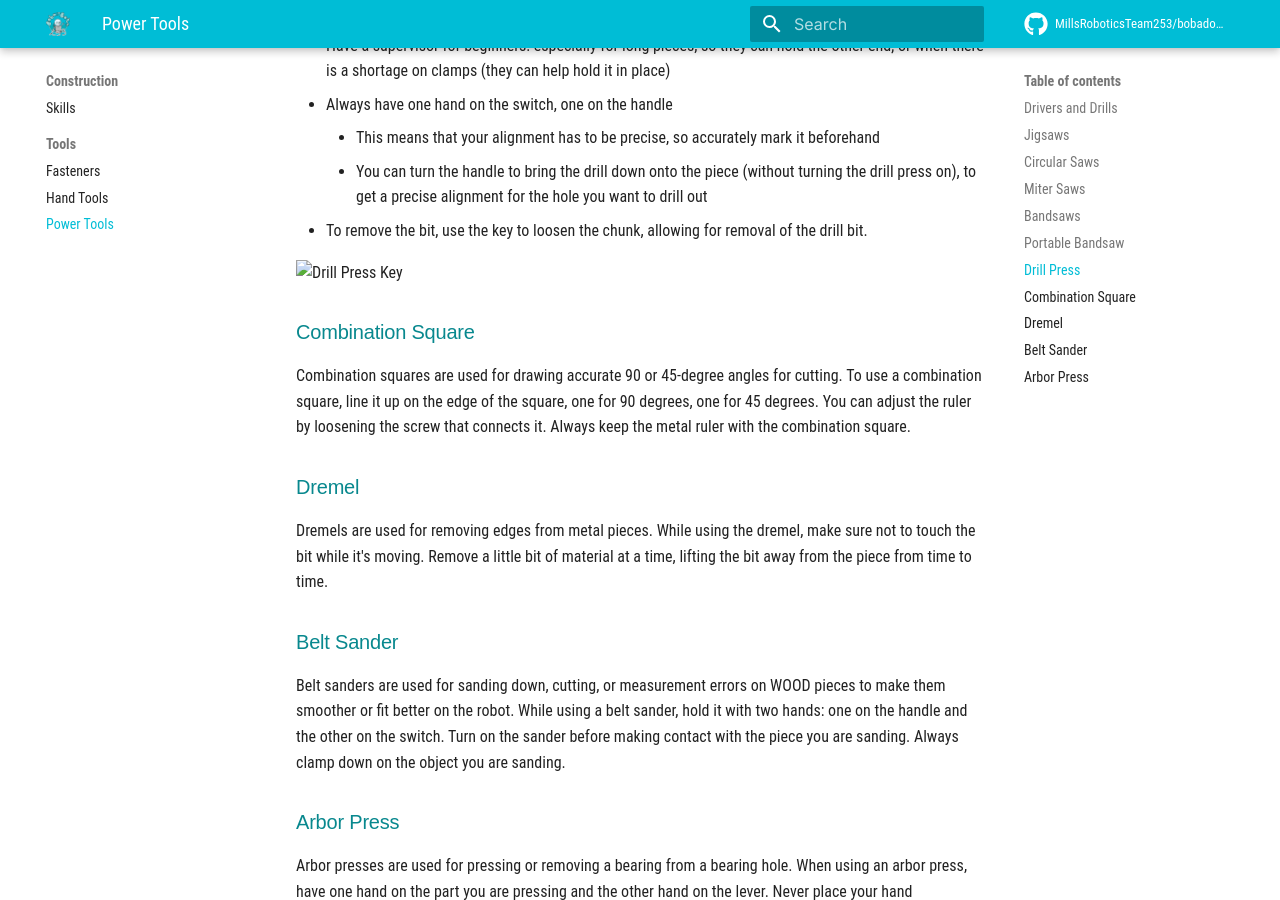
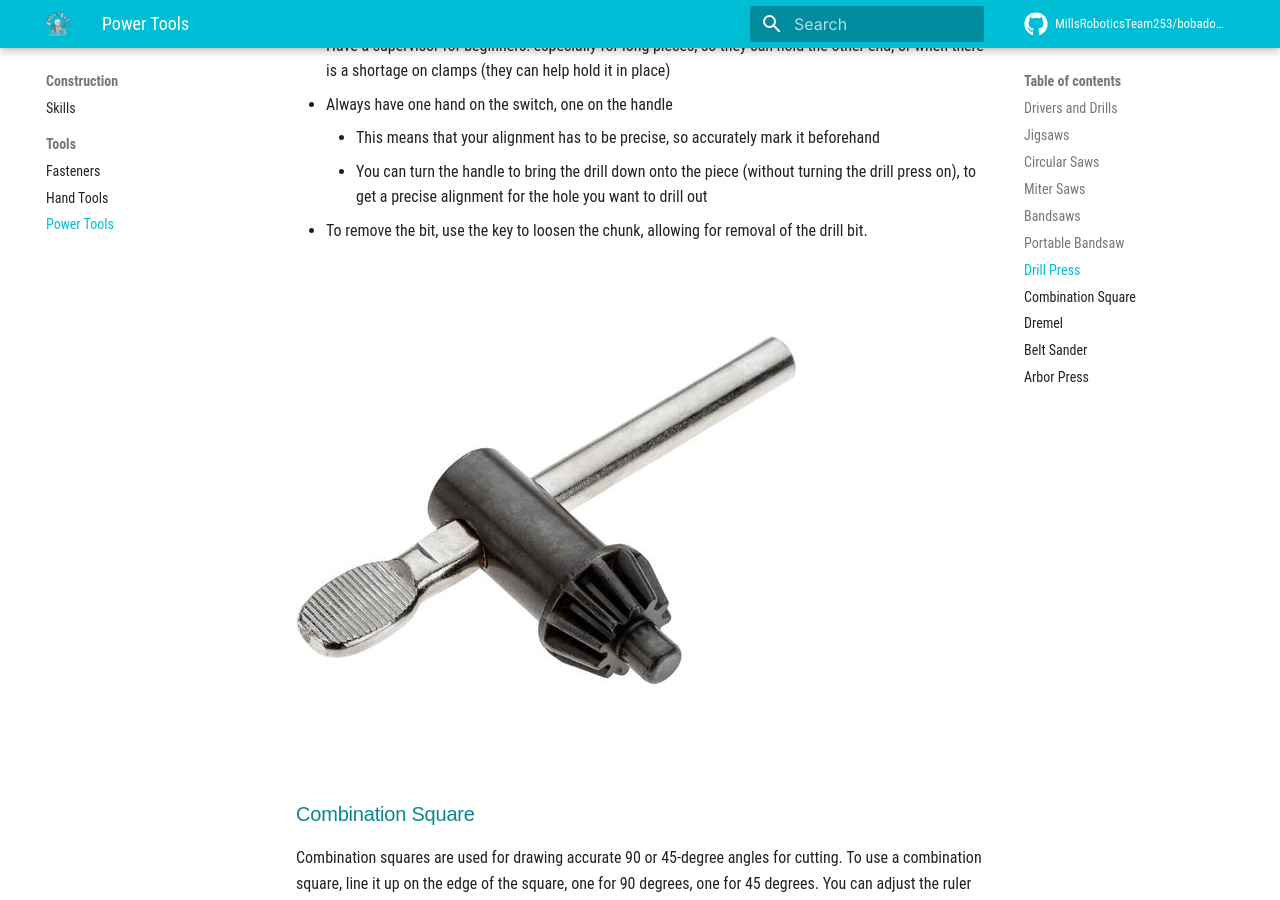
Before and after one commit to bobabots253/bobadocs, an MkDocs documentation site: the page built from docs/construction/tools/powertools.md, in a window 1280 px wide and 900 px high, scrolled down 3163 px. Built offline with MkDocs 1.6.1 and Material for MkDocs 9.7.7, drawn with Linux system fonts in a browser that asks for light colours; comment, search, counter and statistics services are not loaded.

Commit message:
fix broken image ref

```diff
--- a/docs/construction/tools/powertools.md
+++ b/docs/construction/tools/powertools.md
@@ -84,7 +84,7 @@ Here are some tips on how to use drill presses:
     * You can turn the handle to bring the drill down onto the piece (without turning the drill press on), to get a precise alignment for the hole you want to drill out
 * To remove the bit, use the key to loosen the chunk, allowing for removal of the drill bit.
 
-![Drill Press Key](../assets/images/construction-skills/drill_press_key.png)
+![Drill Press Key](../../assets/images/construction-skills/drill_press_key.png)
 
 ### Combination Square
 
```
